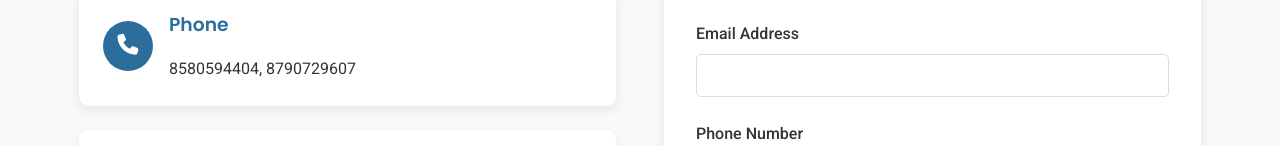
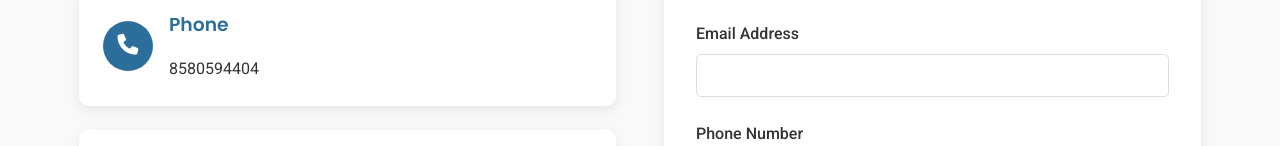
Before and after one commit to krishnakush500/Krishna-Kushwaha-, a plain HTML site: page index.html in a window 1280 px wide. Shown: the part 3384-3530 px from the top of the page. Drawn offline with Linux system fonts and the light colour scheme.

Commit message:
Update index.html

```diff
--- a/index.html
+++ b/index.html
@@ -556,7 +556,7 @@
                     </div>
                     <div>
                         <h3>Phone</h3>
-                        <p>8580594404, 8790729607</p>
+                        <p>8580594404</p>
                     </div>
                 </div>
 
```
